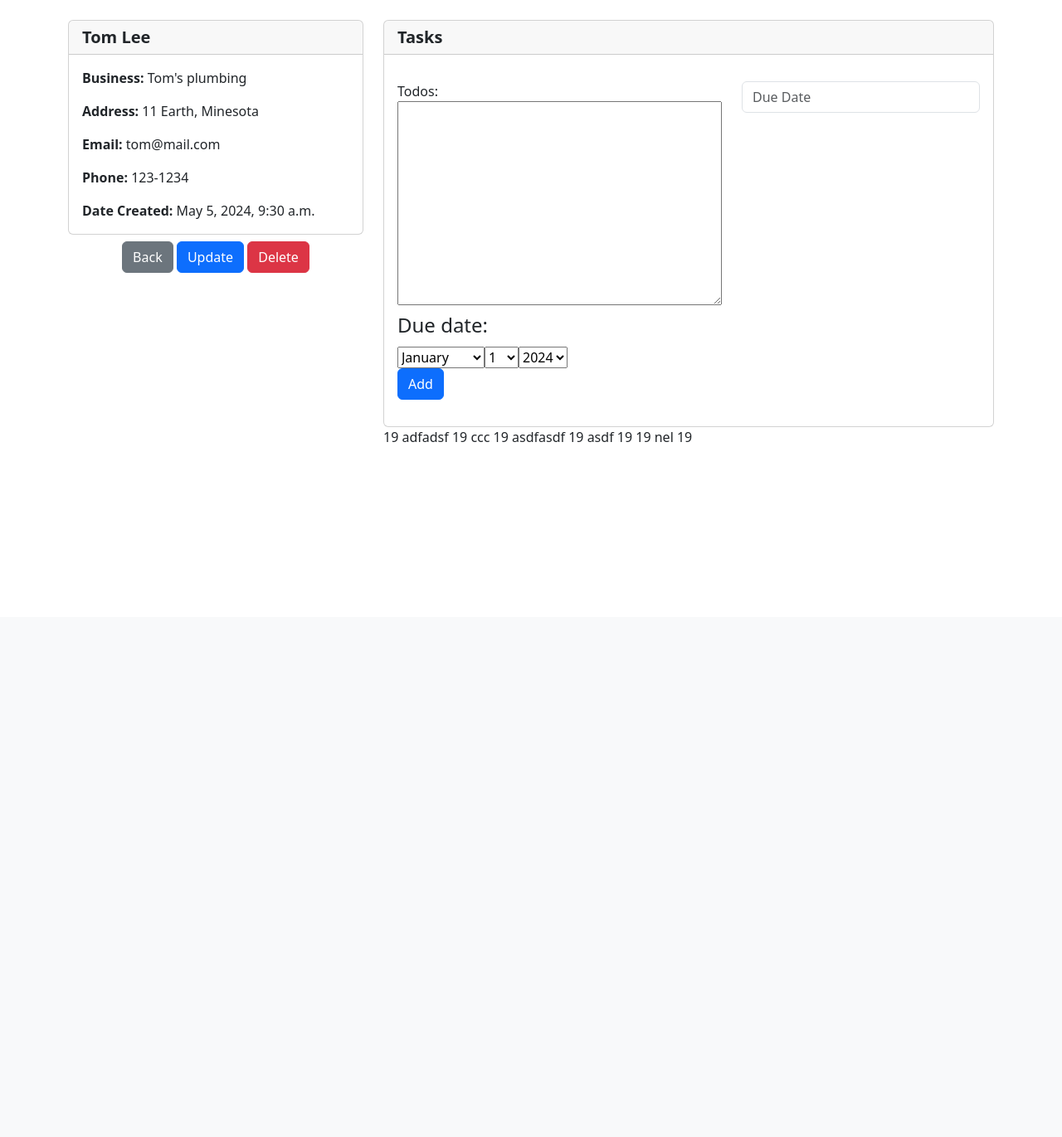
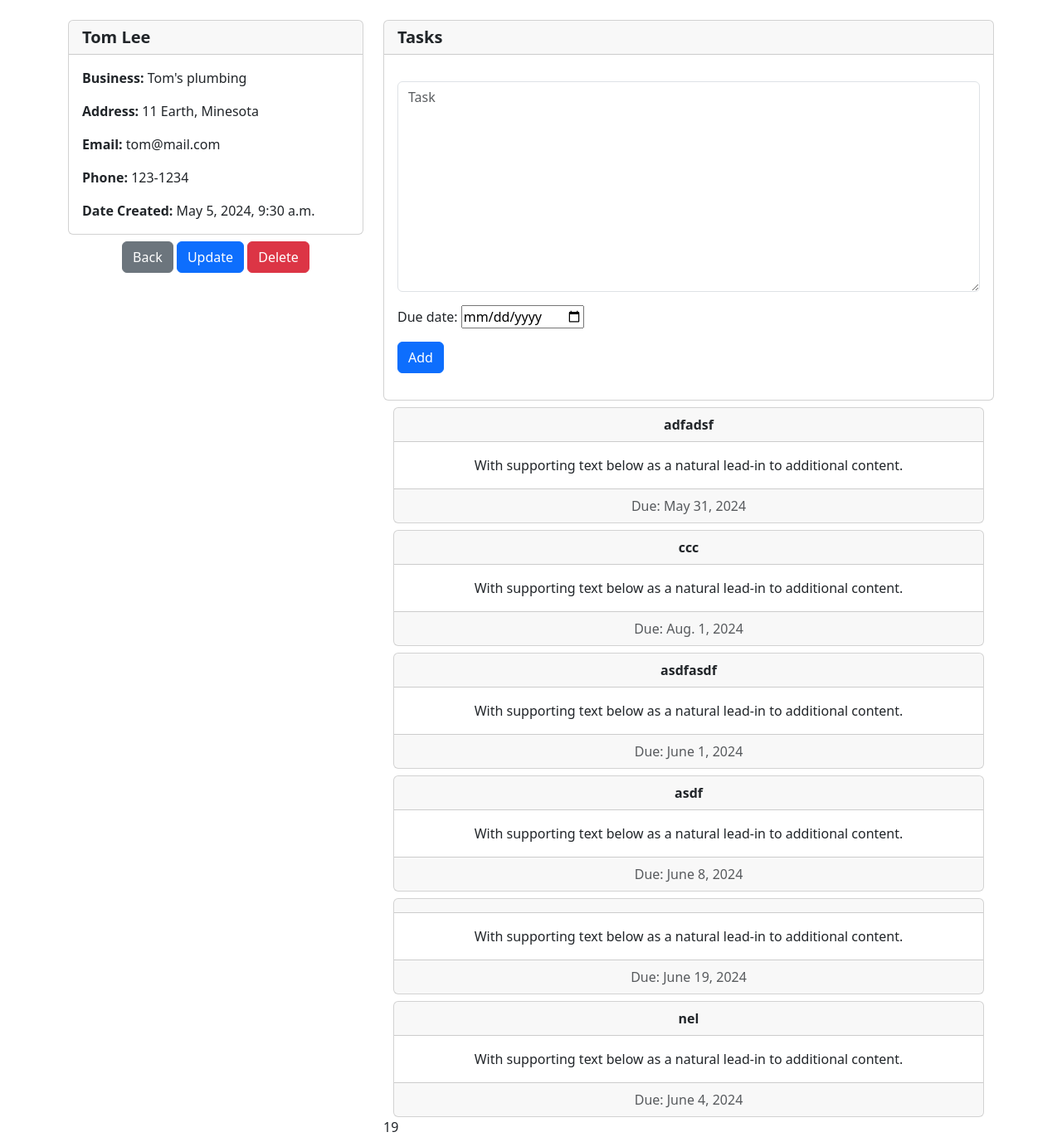
Before and after one commit to cangeorgecode/dj_crm3, a Django app: page /client/19/ in a window 1280 px wide. Shown: the part 56-1427 px from the top of the page at 83% size. Before the commit the page ends 589 px from the top, so only its background shows below. Run offline with Django 5.2, Linux system fonts and the light colour scheme; a user stored in the database is signed in; data comes from the database, SQL or seed files in the repository; both versions use the stored data as it was after the commit.

Commit message:
datepicker

```diff
--- a/core/forms.py
+++ b/core/forms.py
@@ -52,9 +52,23 @@ class UploadForm(Form):
         self.fields['records_file'].widget.attrs['placeholder'] = ''
         self.fields['records_file'].help_text = ''
 
+class DateInput(forms.DateInput):
+    input_type = 'date'
+
 class AddTodoForm(forms.ModelForm):
-    due_date = forms.DateField(widget = forms.SelectDateWidget())
+    # due_date = forms.DateField(widget = forms.SelectDateWidget())
 
     class Meta:
         model = Todos
         fields = ('todos', 'due_date',)
+        widgets = {
+            'due_date': DateInput()
+        }
+
+    def __init__(self, *args, **kwargs):
+        super(AddTodoForm, self).__init__(*args, **kwargs)
+
+        self.fields['todos'].label = ''
+        self.fields['todos'].widget.attrs['class'] = 'form-control'
+        self.fields['todos'].widget.attrs['placeholder'] = 'Task'
+        self.fields['todos'].help_text = ''
--- a/core/templates/core/client.html
+++ b/core/templates/core/client.html
@@ -45,23 +45,31 @@
               <div class="col">
                 <form method="POST">
                   {% csrf_token %}
-                  {{ todo_form }}
-
+                  {{ todo_form.as_p }}
                   <button type="submit" class="btn btn-primary">Add</button>
                 </form>
               </div>
-              <div class="col">
-                <div class="mb-3">
-                  <input type="text" class="form-control" name="due_date" placeholder="Due Date">
-                </div>
-              </div>
+
             </div>
           </p>
         </div>
       </div>
       {% for todo in todos %}
-        {{ todo.user_id }}
-        {{ todo.todos }}
+      <div class="container pt-2">
+        <div class="card text-center">
+          <div class="card-header">
+            <strong>{{ todo.todos }}</strong>
+          </div>
+          <div class="card-body">
+            <!-- <h5 class="card-title">Special title treatment</h5> -->
+            <p class="card-text">With supporting text below as a natural lead-in to additional content.</p>
+          </div>
+          <div class="card-footer text-body-secondary">
+            Due: {{ todo.due_date }}
+          </div>
+        </div>
+      </div>
+
       {% endfor %}
       {{ client_record.id }}
     </div>
```
Also changed, not shown: README.md (added), db.sqlite3.
